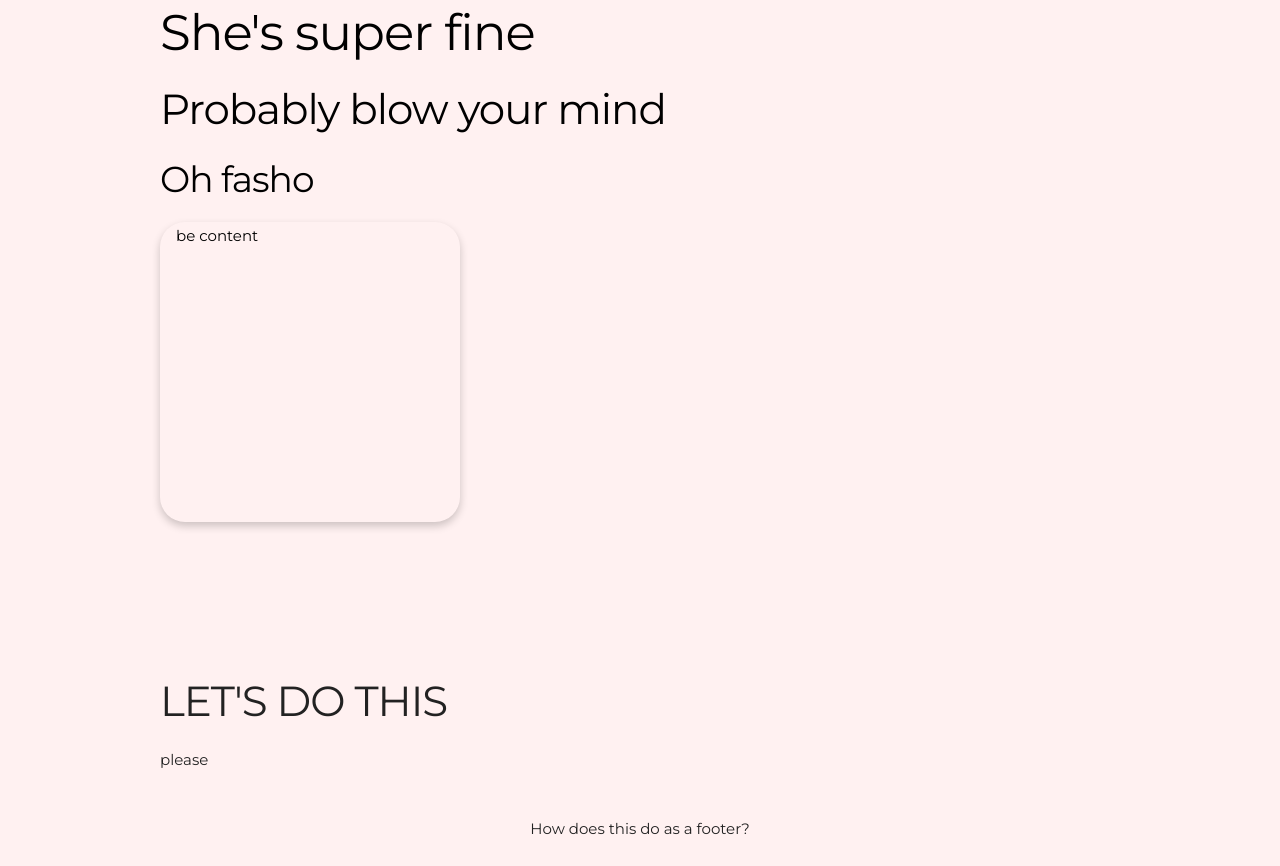
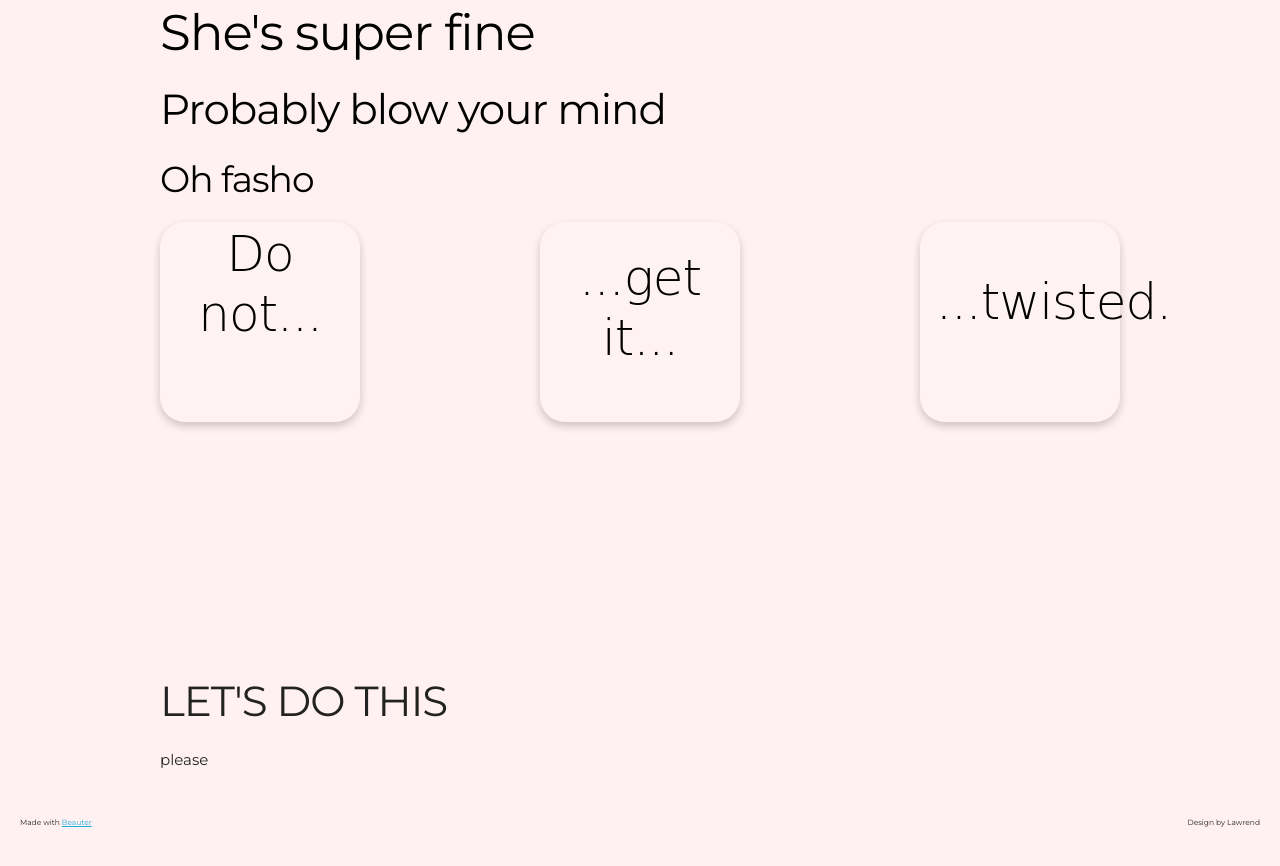
Before and after one commit to lawrend/saba-plain-site, a plain HTML site: page index.html in a window 1280 px wide. Shown: the part 1925-2791 px from the top of the page. Drawn offline with Linux system fonts and the light colour scheme; a web font is replaced by a local one.

Commit message:
cards look good

```diff
--- a/css/styles.css
+++ b/css/styles.css
@@ -3,7 +3,11 @@
 #top-name {
   color: #897376;
   font-family: 'Mrs Sheppards', cursive;
-  text-decoration: underline;
+  /* text-decoration: underline; */
+}
+
+.topnav {
+  padding: 1px;
 }
 /* fonts */
 .rale {
@@ -18,7 +22,7 @@
   font-family: 'Mrs Sheppards', cursive;
 }
 
-/* front padding */
+/* front sections of parallax - padding */
 .front-squish {
   padding-top: 3%;
 }
@@ -26,7 +30,7 @@
   padding-top: 10%;
 }
 
-/* half and three quarter views */
+/* half and three quarter views of parallax*/
 .half-view {
   height: 50vh;
   min-height: 380px;
@@ -40,9 +44,11 @@
 
 /* footer */
 .footer {
+  display: flex;
+  justify-content: space-between;
   margin: 20px;
-  text-align: center;
-  font-size: 1em;
+  text-align: left;
+  font-size: .5em;
 }
 
 /* for card backgrounds */
@@ -50,7 +56,7 @@
   background-color: #fff1f140;
 }
 
-/* basic flex */
+/* basic flex container*/
 .flex {
   display: flex;
   justify-content: space-between;
--- a/index.html
+++ b/index.html
@@ -59,8 +59,11 @@
     <div class="bg-parallax sevenfive-view _alignCenter" style="background-image: url('assets/images/beach.jpg')">
       <div class="-front front-reg">
         <div class="container shepp">
-          <h1>Saba Omidvar</h1>
-          <p class="mont">She gets it done, son</p>
+          <h1>Saba Omidvar
+            <p>
+          <small class="mont">She gets it done, son</small>
+            </p>
+          </h1>
         </div><!--container-->
       </div><!--front-->
     </div><!--bg-parallax-->
@@ -72,7 +75,7 @@
           <div class="container _alignLeft">
           <h2>She gets it </h2>
           <p>And how</p>
-          <p><strong>DO NOT</strong></p>
+          <p><strong>SHE DOES NOT PLAY THE FOOL</strong></p>
         </div><!--container-->
       </div><!--front-->
     </div><!--bg-parallax-->
@@ -120,25 +123,48 @@
             <h1>She's super fine</h1>
             <h2>Probably blow your mind</h2>
             <h3>Oh fasho</h3>
+      <div class="flex">
 
-            <div class="card  _round" style="width:300px; height:300px">
-              <div class="-content">
-                be content
-              </div>
-            </div>
-          </div>
+              <div class="card  _round opaque-pink" style="width:200px; height:200px">
+                <div class="-content">
+                    <h1 class="_alignCenter shepp">Do not...</h1>
+                  </div> <!--content-->
+                </div> <!--card-->
+
+                <div class="card  _round opaque-pink" style="width:200px; height:200px">
+                  <div class="-content">
+                    <br>
+                    <h1 class="_alignCenter shepp">...get it...</h1>
+                  </div> <!--content-->
+                </div> <!--card-->
+
+                <div class="card  _round opaque-pink" style="width:200px; height:200px">
+                  <div class="-content">
+                    <br>
+                    <br>
+                    <h1 class="_alignCenter shepp">...twisted.</h1>
+                  </div> <!--content-->
+                </div> <!--card-->
+
+          </div><!--flex-->
+          </div> <!--container-->
         </div><!--front-->
       </div><!--bg-parallax-->
 
       <!-- SECTION 4 CONTAINER-->
       <div class="container">
         <h2>LET'S DO THIS</h2>
-        <p>please</h2>
+        <p>please</p>
       </div>
 
       <!-- FOOTER -->
       <div class="footer">
-        <p>How does this do as a footer?</p>
+        <div>
+        Made with <a href="https://www.beuter.com">Beauter</a>
+        </div>
+        <div>
+       Design by Lawrend
+        </div>
       </div>
 
 
```
Also changed, not shown: css/beauter.css (+4 -3 lines).
